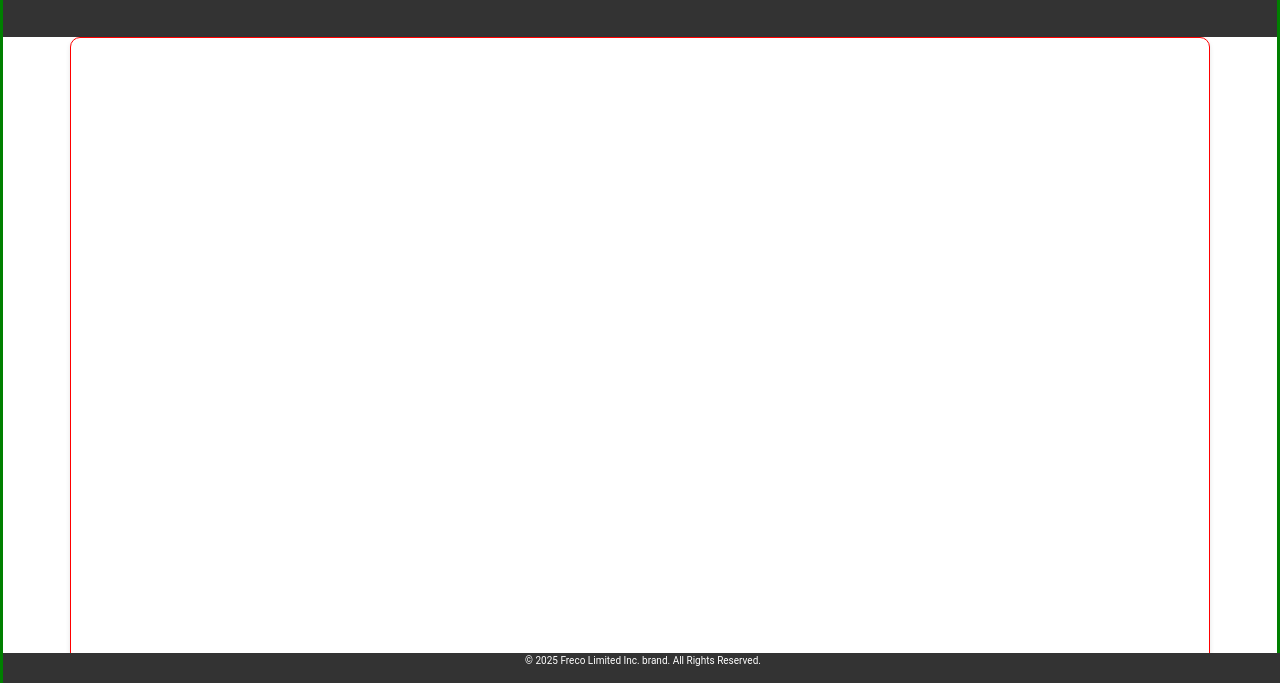
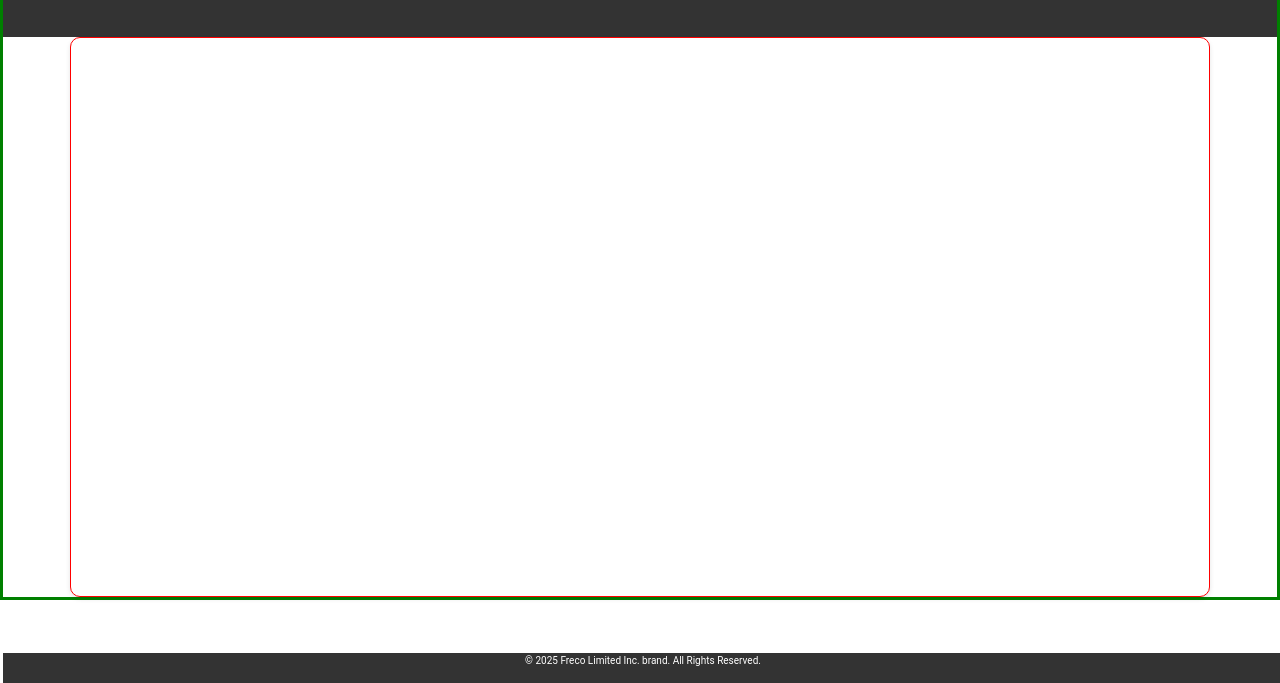
Before and after one commit to enocol/JavaScript_quiz_game, a website: page index.html in a window 1280 px wide. Shown: the part 117-800 px from the top of the page. Drawn offline with nearby package versions, Linux system fonts and the light colour scheme.

Commit message:
Edit styles.css

```diff
--- a/assets/css/styles.css
+++ b/assets/css/styles.css
@@ -75,3 +75,10 @@ footer {
   background: #333;
   height: 30px;
 }
+
+/* media queries */
+@media (min-width: 768px) {
+  #js-quiz {
+    height: 70vh;
+  }
+}
```
